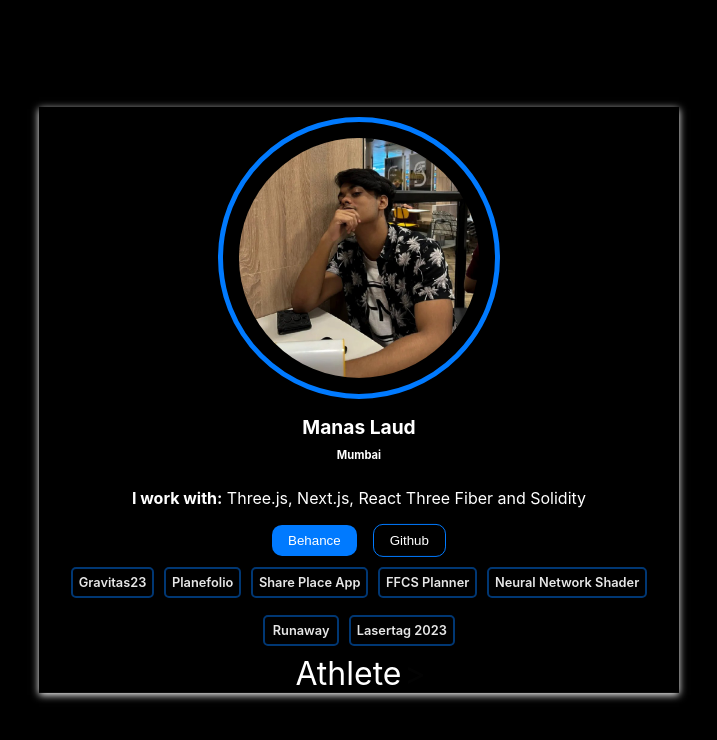
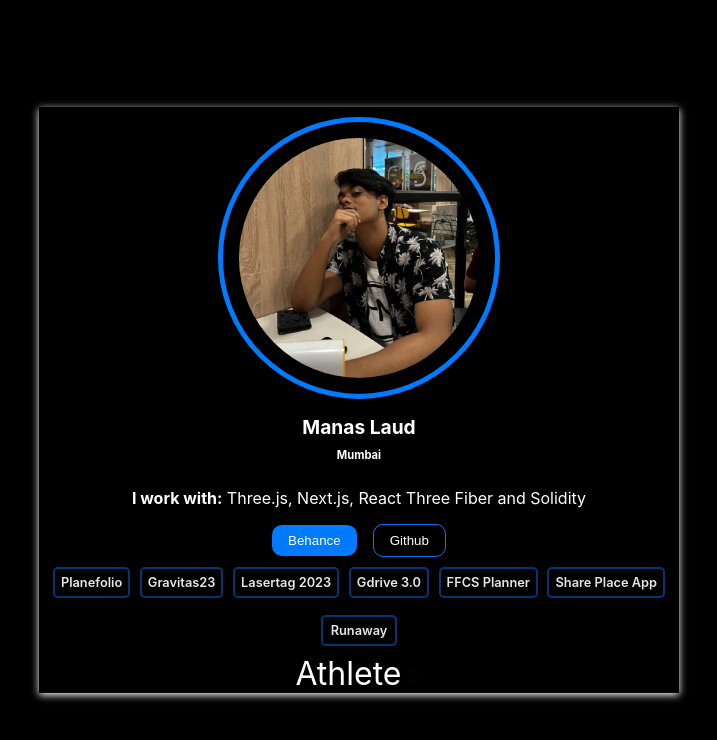
Before and after one commit to manaslaud/animation-text, a React (Create React App) app: page / in a window 1280 px wide. Shown: the top 740 px of the page, without its empty margins (281-998 px from the left). Built offline with nearby package versions, Linux system fonts and the light colour scheme.

Commit message:
update: new project added

```diff
--- a/src/components/ProfileCard.jsx
+++ b/src/components/ProfileCard.jsx
@@ -14,13 +14,14 @@ function ProfileCard() {
         <button className={styles.githubBtn}><a href='https://github.com/manaslaud'>Github</a></button>
         </div>
         <div className={styles.skillsContainer}>
+            <span className={styles.skills}><a href='https://planefolio-2-0.vercel.app/'>Planefolio</a></span>
             <span className={styles.skills}><a href='https://gravitas.vit.ac.in/'> Gravitas23</a></span>
-            <span className={styles.skills}><a href='https://planefolio-2-0.vercel.app/'>Planefolio</a></span>
+            <span className={styles.skills}><a href='https://lasertag.csivit.com/'>Lasertag 2023</a></span>
+            <span className={styles.skills}><a href='https://brain-component.vercel.app/'>Gdrive 3.0</a></span>
+            <span className={styles.skills}><a href='https://ffcs.csivit.com/'>FFCS Planner</a></span>
             <span className={styles.skills}><a href='https://share-app-manas.web.app/'> Share Place App</a></span>
-            <span className={styles.skills}><a href='https://ffcs.csivit.com/'>FFCS Planner</a></span>
-            <span className={styles.skills}><a href='https://brain-component.vercel.app/'>Neural Network Shader</a></span>
             <span className={styles.skills}><a href='https://runaway-pink.vercel.app/'>Runaway</a></span>
-            <span className={styles.skills}><a href='https://lasertag.csivit.com/'>Lasertag 2023</a></span>
+
         </div>
         <AnimationText/>
         </div>
```
